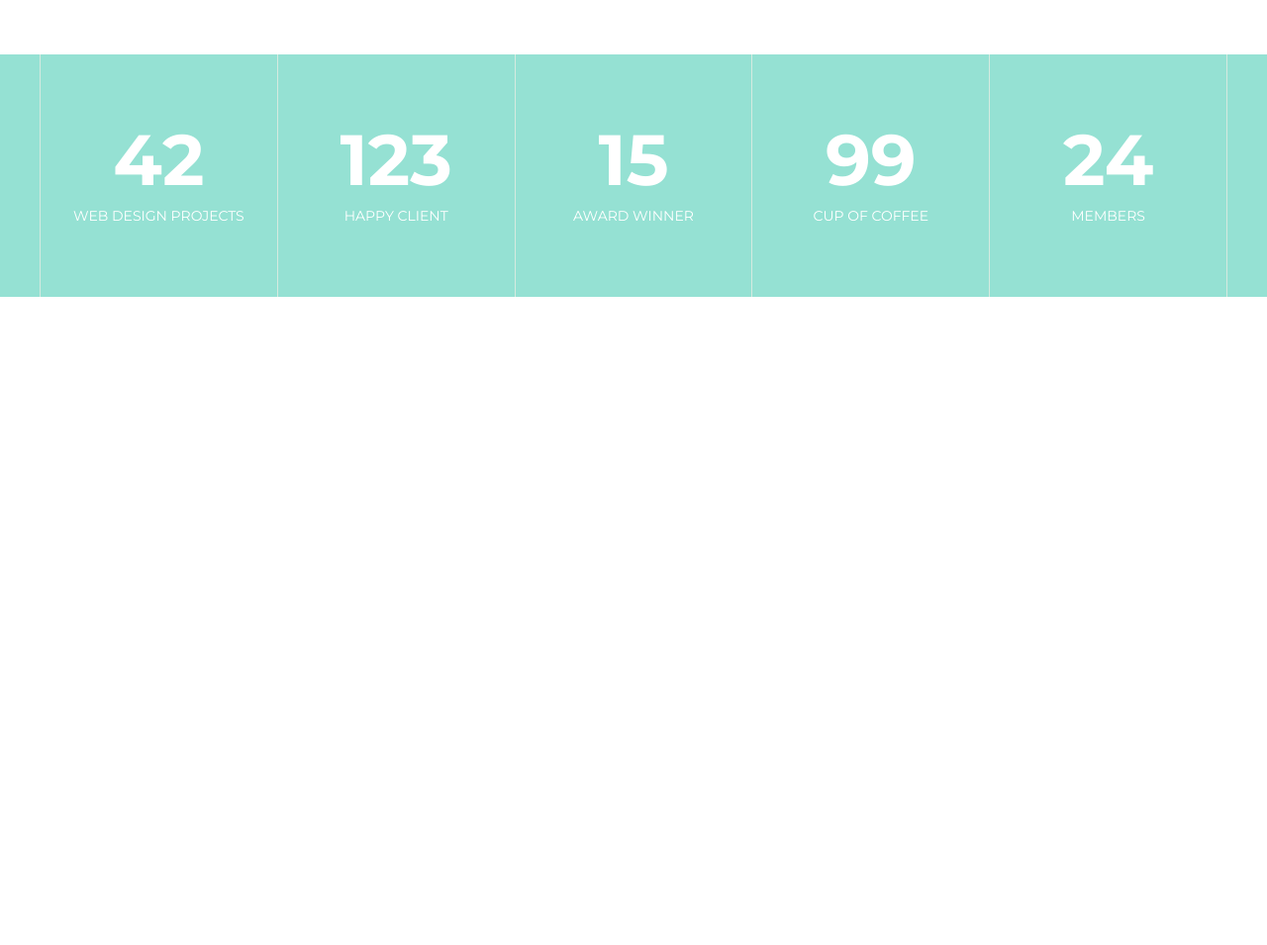
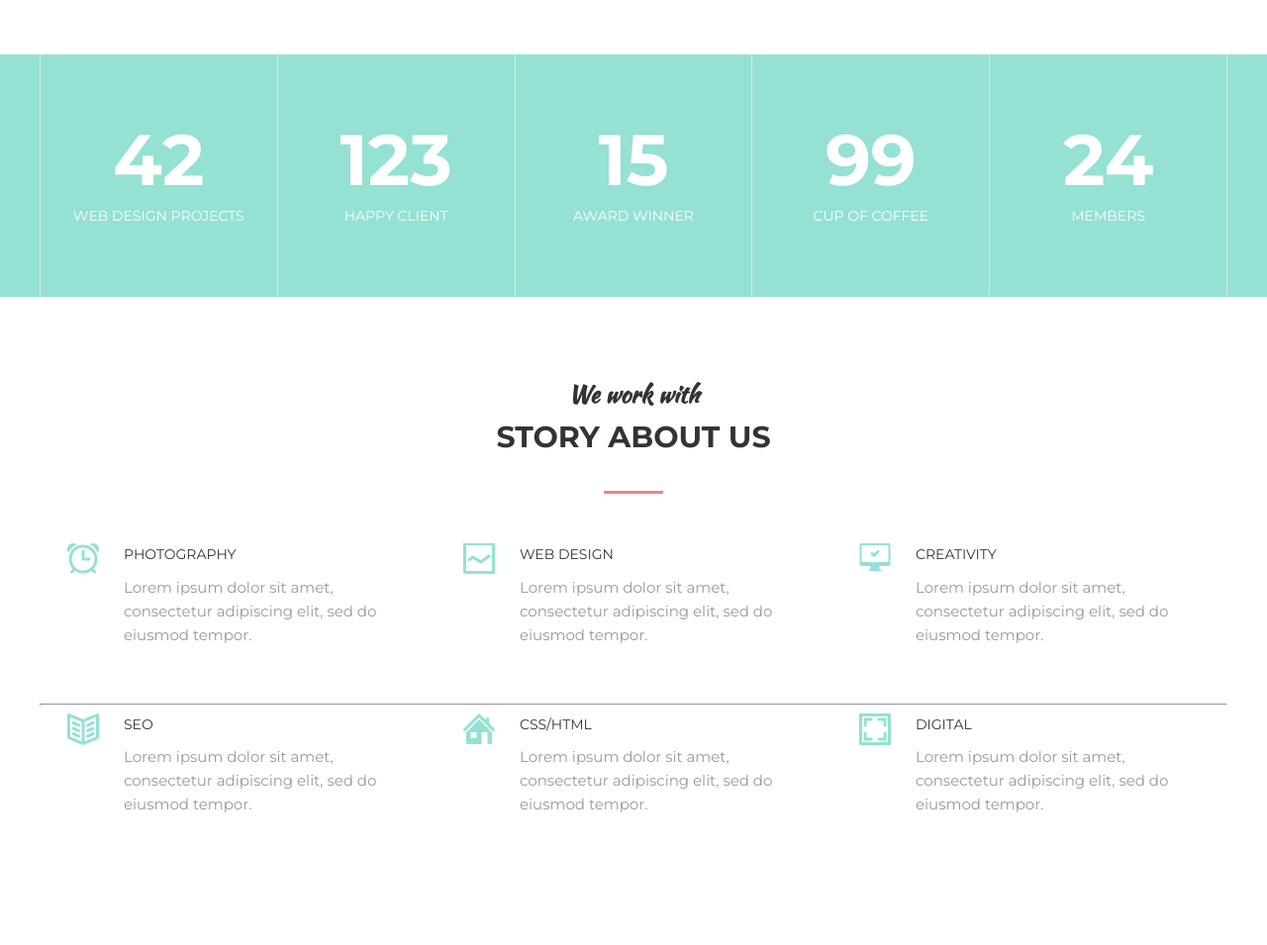
Before and after one commit to freejobers/Mogo, a plain HTML site: page index.html in a window 1280 px wide. Shown: the part 1441-2396 px from the top of the page at 99% size. Before the commit the page ends 1741 px from the top, so only its background shows below. Drawn offline with Linux system fonts and the light colour scheme.

Commit message:
add block services and hr

```diff
--- a/css/style.css
+++ b/css/style.css
@@ -14,6 +14,12 @@ h1, h2, h3, h4, h5, h6 {
     margin: 0;
 }
 
+hr {
+    background-color: #e5e5e5;
+    width: 100%;
+    height: 1px;
+    display: block;
+}
 /* container */
 
 .container {
@@ -199,7 +205,7 @@ h1, h2, h3, h4, h5, h6 {
 .section__header {
     width: 100%;
     min-width: 950px;
-    margin: 0 auto 40px;
+    margin: 0 auto 50px;
     text-align: center;
 }
 .section__suptitle {
@@ -301,3 +307,35 @@ h1, h2, h3, h4, h5, h6 {
     font-size: 14px;
     text-transform: uppercase;
 }
+
+/* services */
+
+.services {
+    display: flex;
+
+}
+.services__item{
+    flex: 1 1 0;
+    padding-left: 85px;
+    padding-right: 35px;
+    position: relative;
+    margin-bottom: 50px;
+
+}
+.services__icon  {
+    position: absolute;
+    top: 0;
+    left: 28px;
+    z-index: 1;
+}
+.services__title {
+    font-size: 14px;
+    color: #333333;
+    text-transform: uppercase;
+    margin-bottom: 10px;
+}
+.services__text {
+    font-size: 15px;
+    color: #999999;
+    line-height: 1.6;
+}
--- a/index.html
+++ b/index.html
@@ -98,6 +98,51 @@
             </div>
         </div>
     </div>
+    <section class="section">
+        <div class="container">
+            <div class="section__header">
+                <h3 class="section__suptitle">We work with</h3>
+                <h2 class="section__title">Story about us</h2>
+            </div>
+            <div class="services">
+                <div class="services__item">
+                    <img src="img/services/Photography.png" alt="" class="services__icon">
+                    <div class="services__title">Photography</div>
+                    <div class="services__text">Lorem ipsum dolor sit amet, consectetur adipiscing elit, sed do eiusmod tempor.</div>
+                </div>
+                <div class="services__item">
+                    <img src="img/services/Web Design.png" alt="" class="services__icon">
+                    <div class="services__title">Web Design</div>
+                    <div class="services__text">Lorem ipsum dolor sit amet, consectetur adipiscing elit, sed do eiusmod tempor.</div>
+                </div>
+                <div class="services__item">
+                    <img src="img/services/Creativity.png" alt="" class="services__icon">
+                    <div class="services__title">Creativity</div>
+                    <div class="services__text">Lorem ipsum dolor sit amet, consectetur adipiscing elit, sed do eiusmod tempor.</div>
+                </div>
+
+            </div>
+            <hr>
+            <div class="services">
+                <div class="services__item">
+                    <img src="img/services/seo.png" alt="" class="services__icon">
+                    <div class="services__title">Seo</div>
+                    <div class="services__text">Lorem ipsum dolor sit amet, consectetur adipiscing elit, sed do eiusmod tempor.</div>
+                </div>
+                <div class="services__item">
+                    <img src="img/services/CssHtml.png" alt="" class="services__icon">
+                    <div class="services__title">css/html</div>
+                    <div class="services__text">Lorem ipsum dolor sit amet, consectetur adipiscing elit, sed do eiusmod tempor.</div>
+                </div>
+                <div class="services__item">
+                    <img src="img/services/digital.png" alt="" class="services__icon">
+                    <div class="services__title">digital</div>
+                    <div class="services__text">Lorem ipsum dolor sit amet, consectetur adipiscing elit, sed do eiusmod tempor.</div>
+                </div>
+
+            </div>
+        </div>
+    </section>
 </body>
 
 </html>
```
Also changed, not shown: img/services/Creativity.png (added), img/services/CssHtml.png (added), img/services/Photography.png (added), img/services/Web Design.png (added), img/services/digital.png (added), img/services/seo.png (added). Lines whose indentation alone changed are shown as unchanged.
